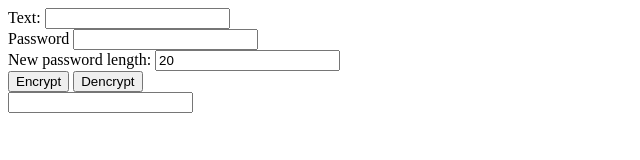
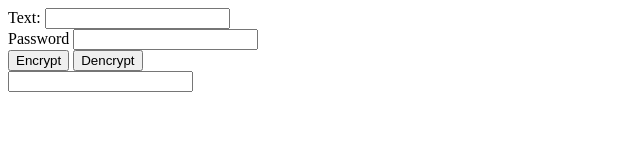
Before and after one commit to yarikleto/Password-creator, a plain HTML site: page index.html in a window 1280 px wide. Shown: the whole page, without its empty margins (0-640 px from the left). Drawn offline with Linux system fonts and the light colour scheme.

Commit message:
delete password length

```diff
--- a/index.html
+++ b/index.html
@@ -18,10 +18,6 @@
             <input type="text" name="password" id="password">
         </div>
         <div>
-            <label for="text">New password length:</label>
-            <input type="number" name="password-length" id="password-length" value="20" min="6">
-        </div>
-        <div>
             <button type="button" id="encrypt">Encrypt</button>
             <button type="button" id="dencrypt">Dencrypt</button>
         </div>
```
